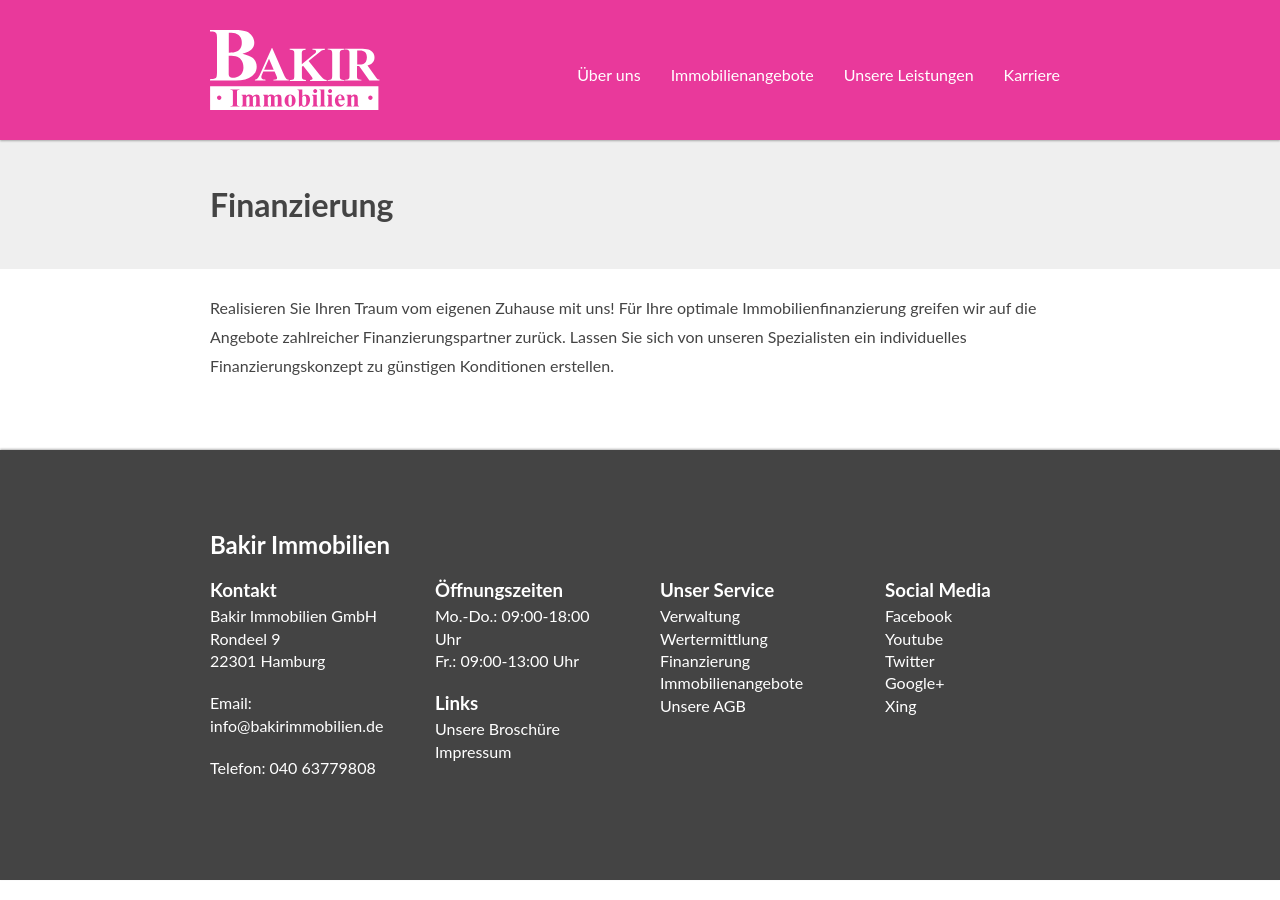
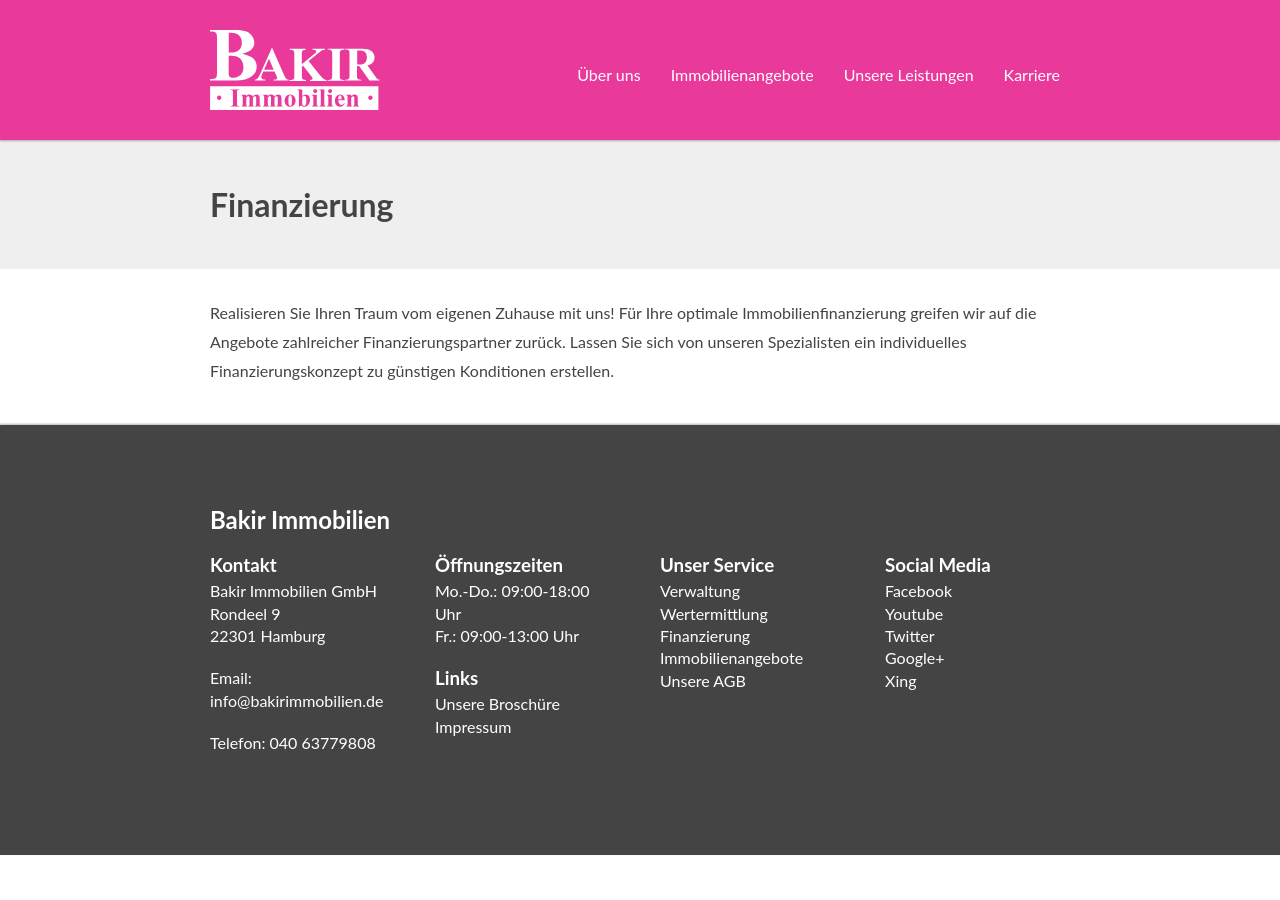
Before and after one commit to bakirnetwork/bakirimmobilien_de, a Jekyll site: the page built from _pages/finanzierung.md, in a window 1280 px wide. Built offline with Jekyll 4.4.1, drawn with Linux system fonts in a browser that asks for light colours; nearby versions of some CDN libraries; some web fonts are replaced.

Commit message:
.page-content logischer padding und margin

```diff
--- a/assets/css/_modules.sass
+++ b/assets/css/_modules.sass
@@ -88,14 +88,17 @@
 
 .page-header
 	padding: 45px 0
-	margin-bottom: 25px
 	background: $white2
 
 	h1
 		margin: 0
 
 .page-content
-	padding-bottom: 40px
+	padding: 30px 0 40px
+
+	*:last-child
+		margin-bottom: 0
+
 
 .main-footer
 	width: 100%
```
